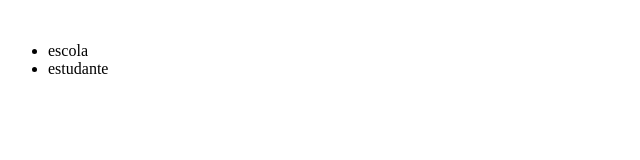
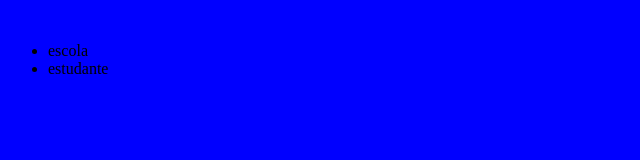
Before and after one commit to JayKzuy/site, a plain HTML site: page index.html in a window 1280 px wide. Shown: the whole page, without its empty margins (0-640 px from the left). Drawn offline with Linux system fonts and the light colour scheme.

Commit message:
asgfsadsa

```diff
--- a/style.css
+++ b/style.css
@@ -1 +1,3 @@
-in
+body{
+    background-color: blue;
+}
```
